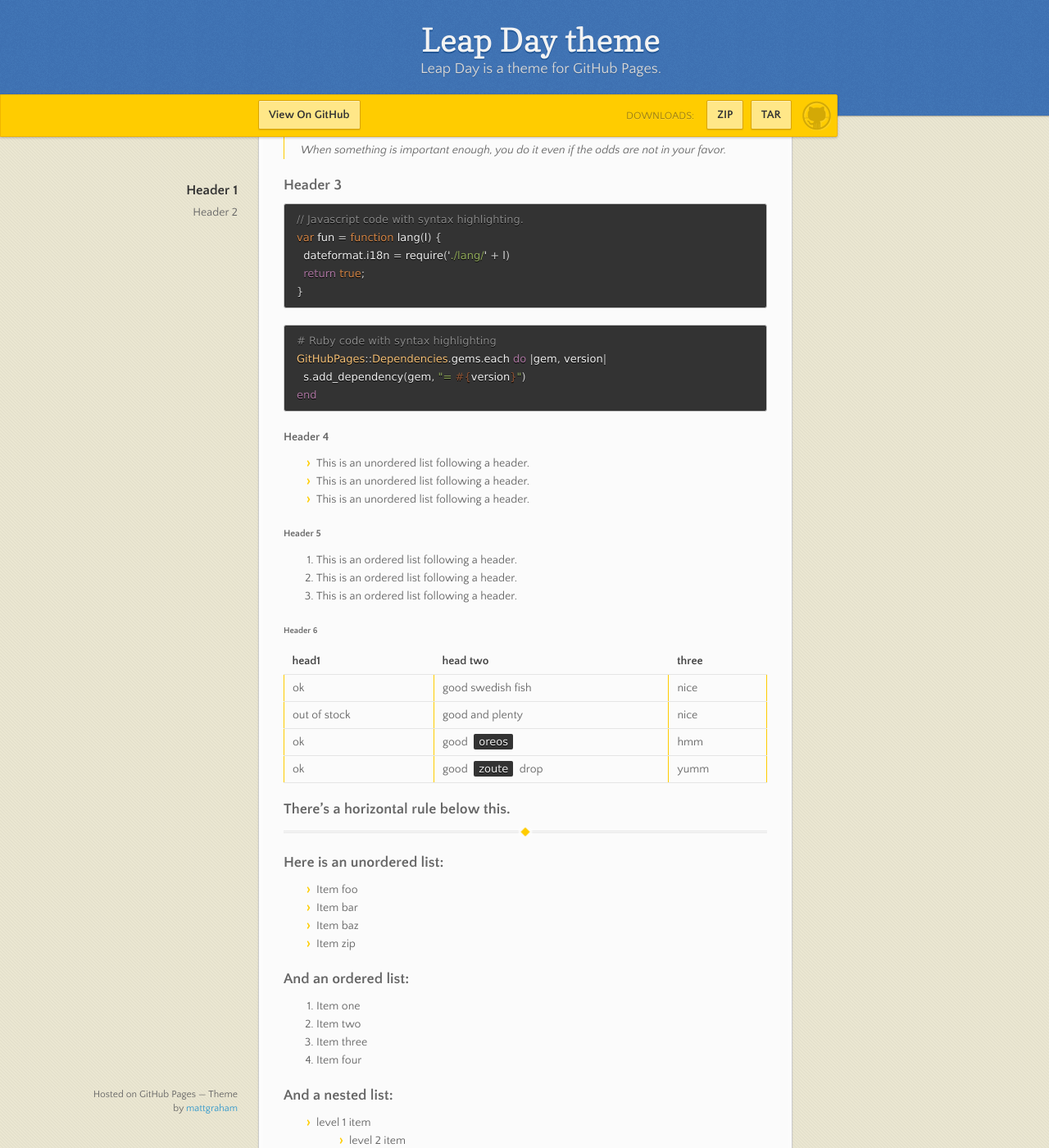
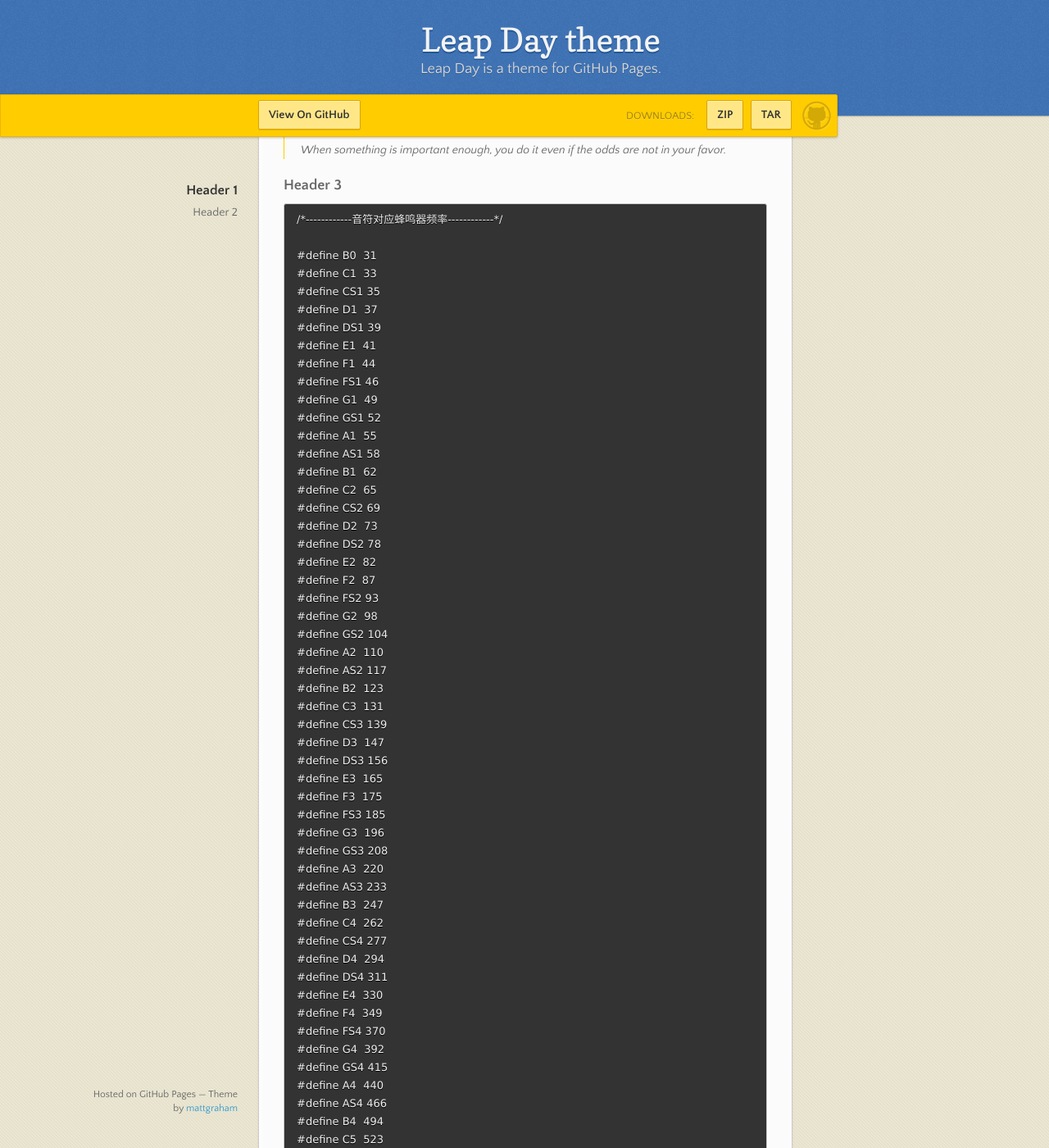
Before and after one commit to ShuchangXu/ShuchangXu.github.io, a Jekyll site: the page built from index.md, in a window 1280 px wide and 1400 px high, scrolled down 422 px. Shown: the whole window at 82% size. Built offline with Jekyll 4.4.1, drawn with Linux system fonts in a browser that asks for light colours; nearby versions of some CDN libraries; some of the changed text lies outside the part shown.

Commit message:
Update index.md

````diff
--- a/index.md
+++ b/index.md
@@ -21,6 +21,148 @@
 > When something is important enough, you do it even if the odds are not in your favor.
 
 ### [](#header-3)Header 3
+
+```arduino
+/*------------音符对应蜂鸣器频率------------*/
+
+#define B0  31
+#define C1  33
+#define CS1 35
+#define D1  37
+#define DS1 39
+#define E1  41
+#define F1  44
+#define FS1 46
+#define G1  49
+#define GS1 52
+#define A1  55
+#define AS1 58
+#define B1  62
+#define C2  65
+#define CS2 69
+#define D2  73
+#define DS2 78
+#define E2  82
+#define F2  87
+#define FS2 93
+#define G2  98
+#define GS2 104
+#define A2  110
+#define AS2 117
+#define B2  123
+#define C3  131
+#define CS3 139
+#define D3  147
+#define DS3 156
+#define E3  165
+#define F3  175
+#define FS3 185
+#define G3  196
+#define GS3 208
+#define A3  220
+#define AS3 233
+#define B3  247
+#define C4  262
+#define CS4 277
+#define D4  294
+#define DS4 311
+#define E4  330
+#define F4  349
+#define FS4 370
+#define G4  392
+#define GS4 415
+#define A4  440
+#define AS4 466
+#define B4  494
+#define C5  523
+#define CS5 554
+#define D5  587
+#define DS5 622
+#define E5  659
+#define F5  698
+#define FS5 740
+#define G5  784
+#define GS5 831
+#define A5  880
+#define AS5 932
+#define B5  988
+#define C6  1047
+#define CS6 1109
+#define D6  1175
+#define DS6 1245
+#define E6  1319
+#define F6  1397
+#define FS6 1480
+#define G6  1568
+#define GS6 1661
+#define A6  1760
+#define AS6 1865
+#define B6  1976
+#define C7  2093
+#define CS7 2217
+#define D7  2349
+#define DS7 2489
+#define E7  2637
+#define F7  2794
+#define FS7 2960
+#define G7  3136
+#define GS7 3322
+#define A7  3520
+#define AS7 3729
+#define B7  3951
+#define C8  4186
+#define CS8 4435
+#define D8  4699
+#define DS8 4978
+
+#define buzzer_pin 6 //定义蜂鸣器引脚
+
+/*------------定义歌曲音调的数组------------*/
+
+int notes[] = {
+  C5, C5, G5, G5, A5, A5, G5,
+  F5, F5, E5, E5, D5, D5, C5,
+  G5, G5, F5, F5, E5, E5, D5,
+  G5, G5, F5, F5, E5, E5, D5,
+  C5, C5, G5, G5, A5, A5, G5,
+  F5, F5, E5, E5, D5, D5, C5
+};
+
+/*------------定义歌曲节奏的数组------------*/
+
+byte beats[] = {
+  500, 500, 500, 500, 500, 500, 1000,
+  500, 500, 500, 500, 500, 500, 1000,
+  500, 500, 500, 500, 500, 500, 1000,
+  500, 500, 500, 500, 500, 500, 1000,
+  500, 500, 500, 500, 500, 500, 1000,
+  500, 500, 500, 500, 500, 500, 1000
+};
+
+void setup() {
+  pinMode(buzzer_pin, OUTPUT); //定义蜂鸣器引脚为输出状态
+}
+
+void loop() {
+  for ( int i = 0; i < 42; i++) {
+
+/*------------设置i在歌曲长度内递增，这样就能逐一执行数组中的数据------------*/
+
+    tone(buzzer_pin, notes[i]); //播放音乐
+    delay(beats[i]); //播放间隔
+
+    noTone(buzzer_pin);
+
+    if((i+1)%7==0){
+      delay(150);
+    }
+    else{
+      delay(10);
+    }
+  }
+  delay(1000);
+}
+```
 
 ```js
 // Javascript code with syntax highlighting.
````
